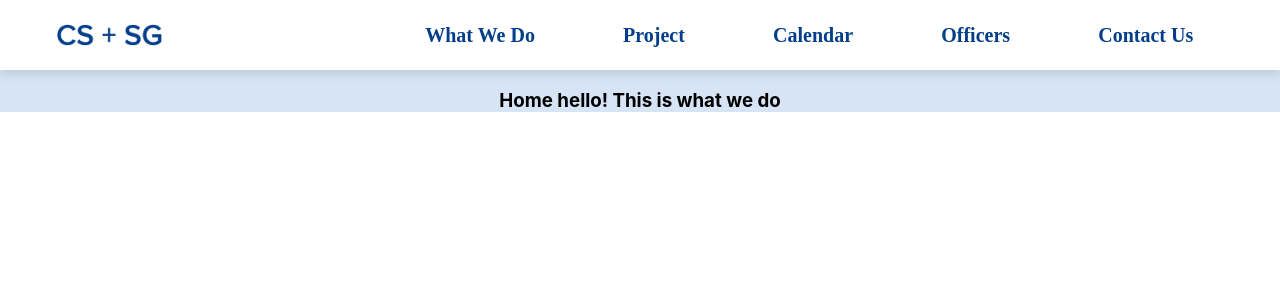
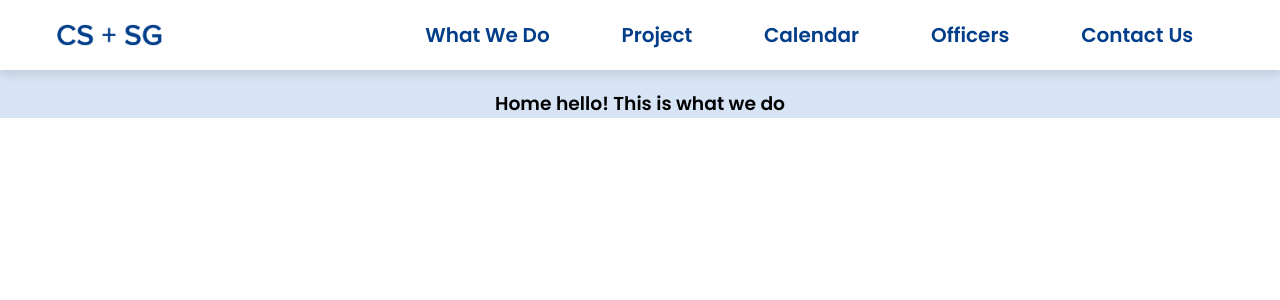
Before and after one commit to CS-Social-Good-CalPoly/club-website, a React (Create React App) app: page / in a window 1280 px wide. Shown: the top 300 px of the page. Built offline with nearby package versions, Linux system fonts and the light colour scheme.

Commit message:
changed font to poppins

```diff
--- a/src/assets/Nav.css
+++ b/src/assets/Nav.css
@@ -1,5 +1,5 @@
 .nav-bar{
-  font-family: 'Proxima Nova';
+  font-family: 'Poppins';
   display: flex;
   justify-content: space-around;
   align-items: center;
--- a/src/index.css
+++ b/src/index.css
@@ -1,13 +1,17 @@
+@import url('https://fonts.googleapis.com/css2?family=Poppins:ital,wght@0,100;0,200;0,300;0,400;0,500;0,600;1,100;1,200;1,300;1,400;1,500;1,600&display=swap');
+
 body {
   margin: 0;
-  font-family: -apple-system, BlinkMacSystemFont, 'Segoe UI', 'Roboto', 'Oxygen',
+  /*font-family: -apple-system, BlinkMacSystemFont, 'Segoe UI', 'Roboto', 'Oxygen',
     'Ubuntu', 'Cantarell', 'Fira Sans', 'Droid Sans', 'Helvetica Neue',
     sans-serif;
+  */
+  font-family: 'Poppins', sans-serif;
   -webkit-font-smoothing: antialiased;
   -moz-osx-font-smoothing: grayscale;
 }
 
 code {
-  font-family: source-code-pro, Menlo, Monaco, Consolas, 'Courier New',
-    monospace;
+  /* font-family: source-code-pro, Menlo, Monaco, Consolas, 'Courier New', monospace; */
+  font-family: 'Poppins', sans-serif;
 }
```
